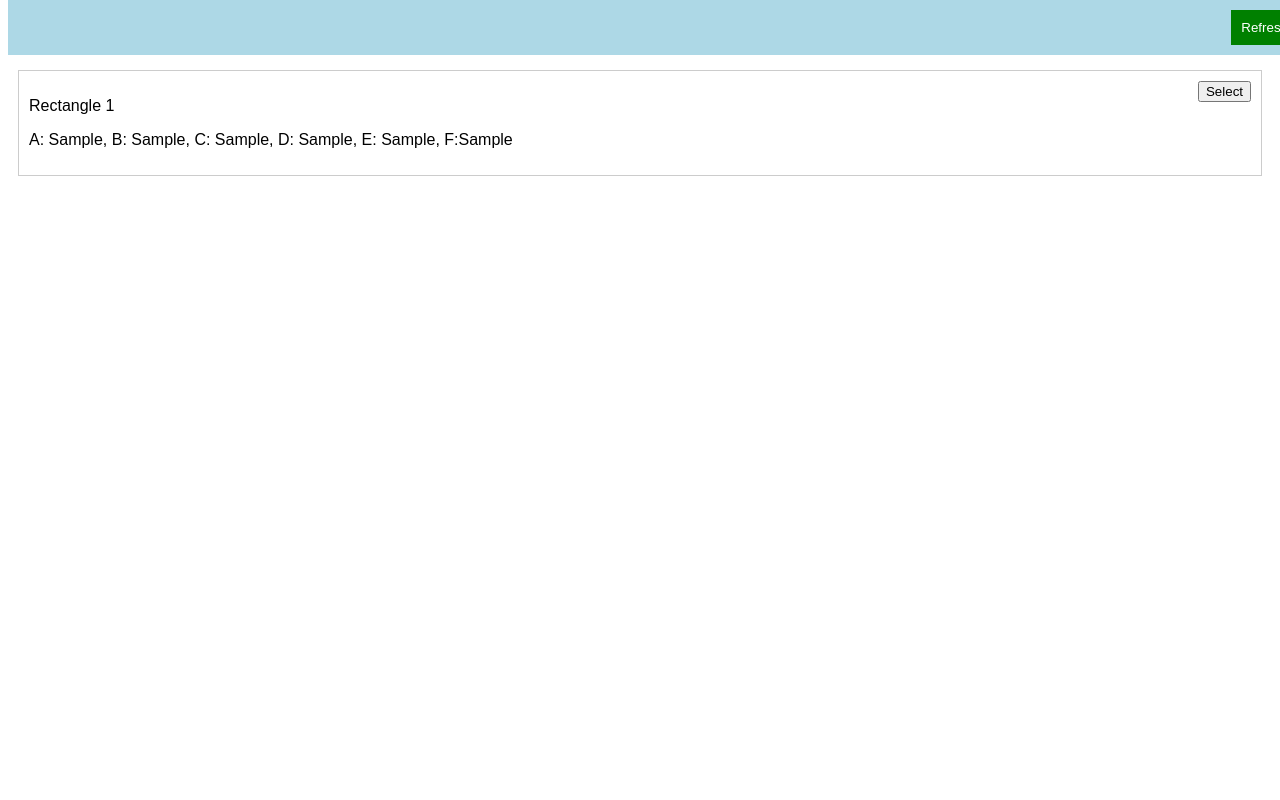
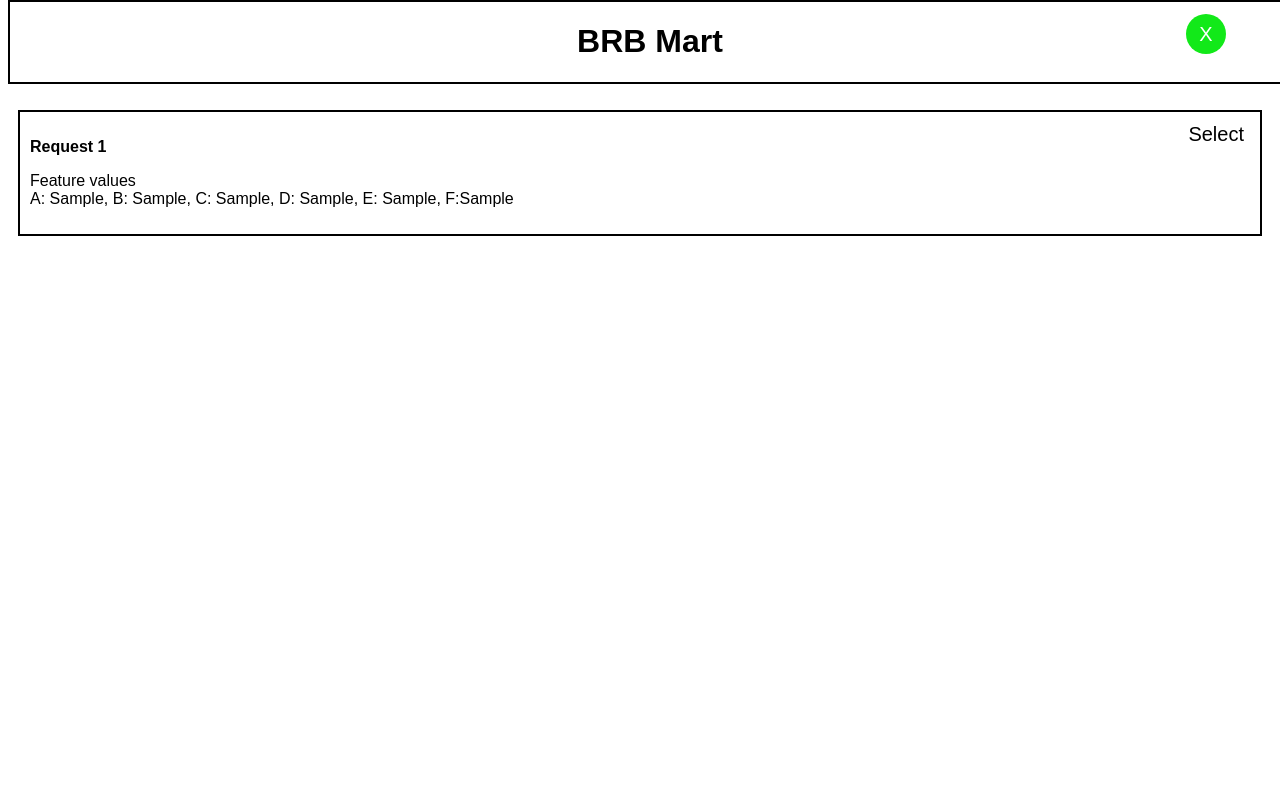
Before and after one commit to SentientPlatypus/scrollnudge, a Flask app: template app/templates/experiment.html in a window 1280 px wide. Run offline with Flask 2, Linux system fonts and the light colour scheme; the template is opened without the code that fills it: most values are stand-ins (such as "Sample title", 1, 10 or a date in 2020).

Commit message:
new style

```diff
--- a/app/main.py
+++ b/app/main.py
@@ -84,6 +84,7 @@ def forbidden(e):
 def load_data(filename):
     path = 'app/presets/' + filename
     df = pd.read_csv(path)
+    df = df.round(2)
     return df.to_dict(orient='records')
 
 @app.route('/')
--- a/app/static/styles/styles.css
+++ b/app/static/styles/styles.css
@@ -1,34 +1,42 @@
 body {
     font-family: Arial, sans-serif;
+    background-color: #fff;
+    color: #000;
 }
 
 .top-bar {
     position: fixed;
     top: 0;
     width: 100%;
-    background-color: lightblue;
-    padding: 10px;
-    text-align: right;
+    background-color: #ffffff;
+    border: #000 2px solid;
+    text-align: center;
     z-index: 1000;
 }
 
-#refresh-button {
-    background-color: green;
-    color: white;
-    padding: 10px;
-    border: none;
+.circle-button {
+    position: absolute;
+    right: 5vw;
+    top: 1.5vh;
+    background-color: #12e919;
+    color: #fff;
+    border: 0px solid #000;
+    border-radius: 50%;
+    width: 40px;
+    height: 40px;
     cursor: pointer;
+    font-size: 20px;
 }
 
 .content {
-    margin-top: 50px;
+    margin-top: 90px; /* Adjusted to accommodate the thicker top bar */
     overflow-y: scroll;
-    height: 90vh;
+    height: 85vh;
     padding: 10px;
 }
 
 .request {
-    border: 1px solid #ccc;
+    border: 2px solid #000;
     padding: 10px;
     margin: 10px 0;
     position: relative;
@@ -38,6 +46,10 @@ body {
     position: absolute;
     right: 10px;
     top: 10px;
+    background: none;
+    border: none;
+    font-size: 20px;
+    cursor: pointer;
 }
 
 .penalty-popup {
--- a/app/templates/experiment.html
+++ b/app/templates/experiment.html
@@ -2,12 +2,13 @@
 <html lang="en">
 <head>
     <meta charset="UTF-8">
-    <title>Experiment</title>
+    <title>BRB Mart</title>
     <link rel="stylesheet" href="{{ url_for('static', filename='styles/styles.css') }}">
 </head>
 <body>
     <div class="top-bar">
-        <button id="refresh-button">Refresh</button>
+        <h1>BRB Mart</h1>
+        <button id="refresh-button" class="circle-button">X</button>
     </div>
 
     <div class="content">
@@ -19,12 +20,13 @@
              data-featureD="{{ item['x4'] }}"
              data-featureE="{{ item['x5'] }}"
              data-featureF="{{ item['x6'] }}">
-            <p>Rectangle {{ loop.index0 + 1 }}</p>
-            <p>A: {{ item['x1'] }}, B: {{ item['x2'] }}, C: {{ item['x3'] }}, D: {{ item['x4'] }}, E: {{item['x5']}}, F:{{item['x6']}}</p>
+            <p><strong>Request {{ loop.index0 + 1 }}</strong></p>
+            <p>Feature values<br> A: {{ item['x1'] }}, B: {{ item['x2'] }}, C: {{ item['x3'] }}, D: {{ item['x4'] }}, E: {{item['x5']}}, F:{{item['x6']}}</p>
             <button class="select-button">Select</button>
         </div>
         {% endfor %}
     </div>
+
     <div id="penalty-popup" class="penalty-popup">
         <div class="penalty-message">
             <h1>PENALTY</h1>
@@ -37,6 +39,5 @@
         const runNumber = JSON.parse('{{ run_number | tojson }}');
     </script>
     <script src="{{ url_for('static', filename='js/script.js') }}" defer></script>
-
 </body>
 </html>
```
Also changed, not shown: experiment_log.csv (+0 -36 lines).
